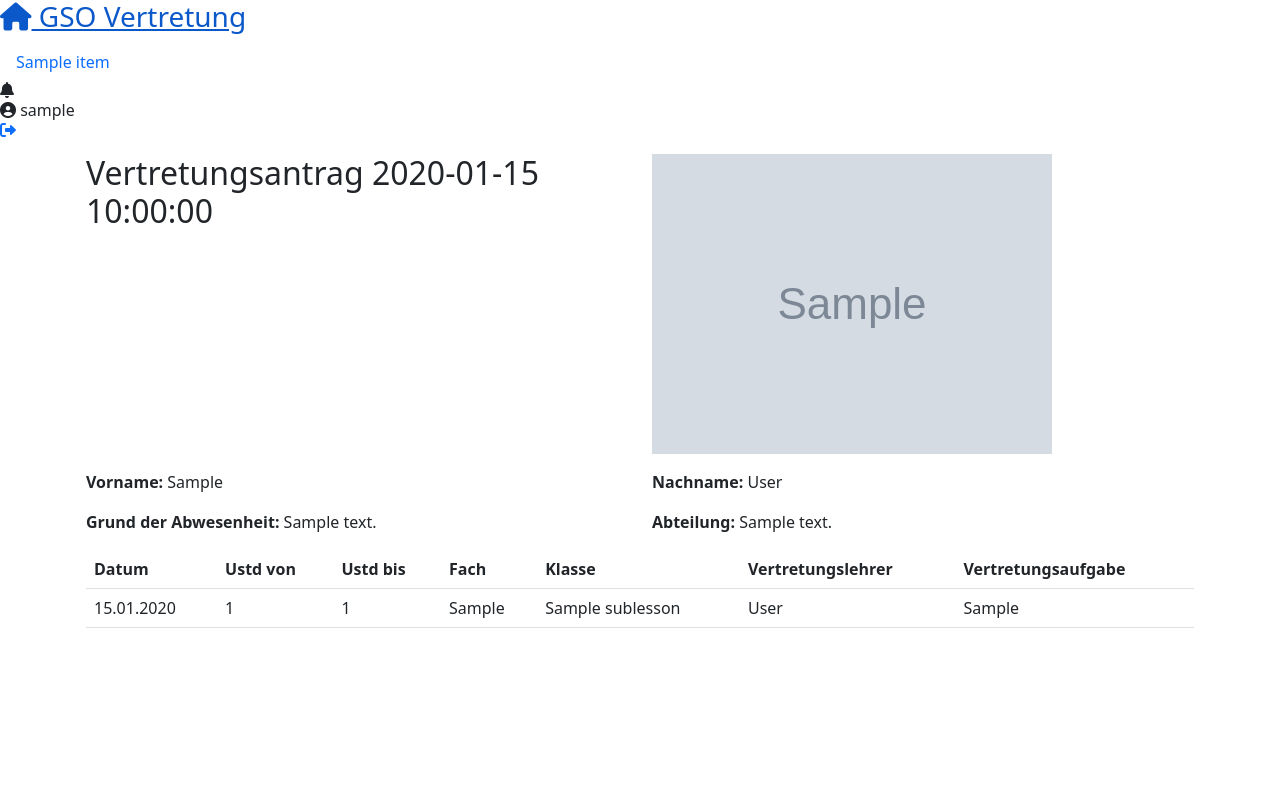
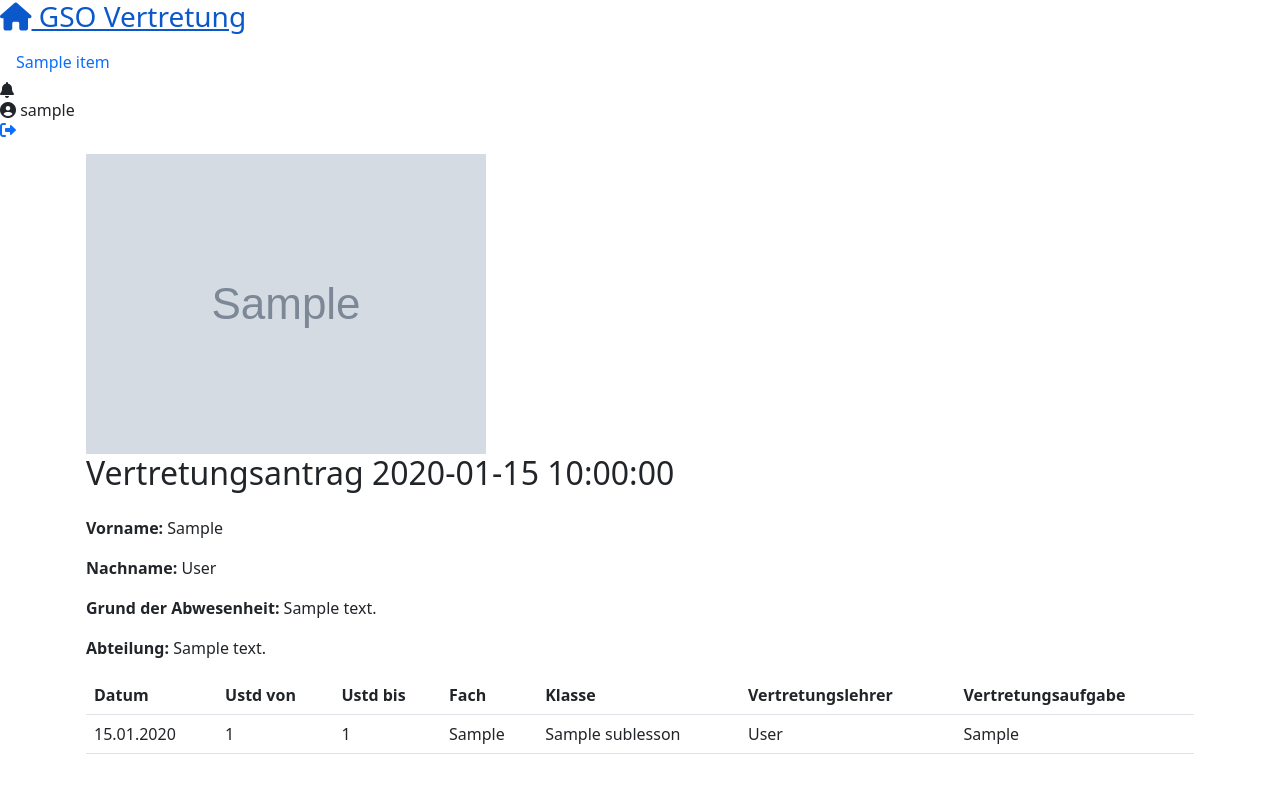
Before and after one commit to Nepomukk/Vertretungsplaner, a Flask app: template templates/pdflayout/pdf.html in a window 1280 px wide. Run offline with Flask 2, Linux system fonts and the light colour scheme; tables that the repository leaves empty hold one stand-in row (values such as "Sample post"); the template is opened without the code that fills it: values that come from a table or form of the project are taken from there, most other values are stand-ins (such as "Sample title", 1, 10 or a date in 2020); grey boxes marked "Sample" are stand-in pictures; some libraries are stand-ins or nearby versions.

Commit message:
A5: Kombinieren von Pdfs und Layout Anpassung

```diff
--- a/main.py
+++ b/main.py
@@ -1,4 +1,6 @@
-import base64
+from os.path import exists
+
+from PyPDF2 import PdfMerger
 import os
 from pathlib import Path
 
@@ -176,12 +178,13 @@ def formular_page():
                            affected_departments=affected_departments)
 
 
-@app.route('/formular/pdf', methods=["GET", "POST"])
+@app.route('/formular/pdf', methods=["GET"])
 @login_required
 def formular_pdf():
     if flask.request.method == 'GET':
         raw_formatid = request.args.get('formatid')
         if raw_formatid is not None and raw_formatid.isdigit():
+            merger = PdfMerger()
             img = Path("static/img/logo.png").absolute()
             formatid = int(raw_formatid)
             form = Forms.query.filter_by(formatid=formatid).first()
@@ -191,11 +194,19 @@ def formular_pdf():
             html = render_template(
                 "pdflayout/pdf.html",
                 default=default, form=form, lessons=lessons, date=date, img=img, hide_menu=True)
-            Path("requests").mkdir(parents=True, exist_ok=True)
-            file_path = "requests/Request_" + str(form.formatid) + ".pdf"
+            Path("files/requests").mkdir(parents=True, exist_ok=True)
+            file_path = "files/requests/Request_" + str(form.formatid) + ".pdf"
             path_wkhtmltopdf = r'C:\Program Files\wkhtmltopdf\bin\wkhtmltopdf.exe'
             config = pdfkit.configuration(wkhtmltopdf=path_wkhtmltopdf)
             pdfkit.from_string(html, file_path, configuration=config)
+            append_file = 'files/appends/Appendix_' + str(form.formatid) + ".pdf"
+            file_path_end = "files/combine/Request_" + str(form.formatid) + "_combined.pdf"
+            if exists(append_file):
+                merger.append(file_path)
+                merger.append(append_file)
+                merger.write(file_path_end)
+                merger.close()
+                return send_file(file_path_end, as_attachment=True)
             return send_file(file_path, as_attachment=True)
 
 
--- a/templates/pdflayout/pdf.html
+++ b/templates/pdflayout/pdf.html
@@ -3,32 +3,32 @@
 {% block content %}
 <div class="container p-3">
     <div class="row mb-3">
-        <div class="col-6">
+        <div class="col-12 fimg-wrapper">
+            <img src="{{img}}" class="fimg">
+        </div>
+        <div class="col-12">
             <h2 class="">Vertretungsantrag {{date}}</h2>
-        </div>
-        <div class="col-6 fimg-wrapper">
-            <img src="{{img}}" class="fimg">
         </div>
     </div>
     <div class="row">
-        <div class="col-6">
+        <div class="col-12">
             <p><strong>Vorname:</strong> {{form.user.firstname}}</p>
         </div>
-        <div class="col-6">
+        <div class="col-12">
             <p><strong>Nachname:</strong> {{form.user.lastname}}</p>
         </div>
     </div>
     <div class="row">
         {% if form.absense.id != 5 %}
-            <div class="col-6">
+            <div class="col-12">
                 <p><strong>Grund der Abwesenheit:</strong> {{ form.absense.descr }}</p>
             </div>
         {% else %}
-            <div class="col-6">
+            <div class="col-12">
                 <p><strong>Grund der Abwesenheit:</strong> {{ form.other }}</p>
             </div>
         {% endif %}
-        <div class="col-6">
+        <div class="col-12">
                 <p><strong>Abteilung:</strong>
                     {% for department in form.departments %}
                          {{department.descr}}
```
